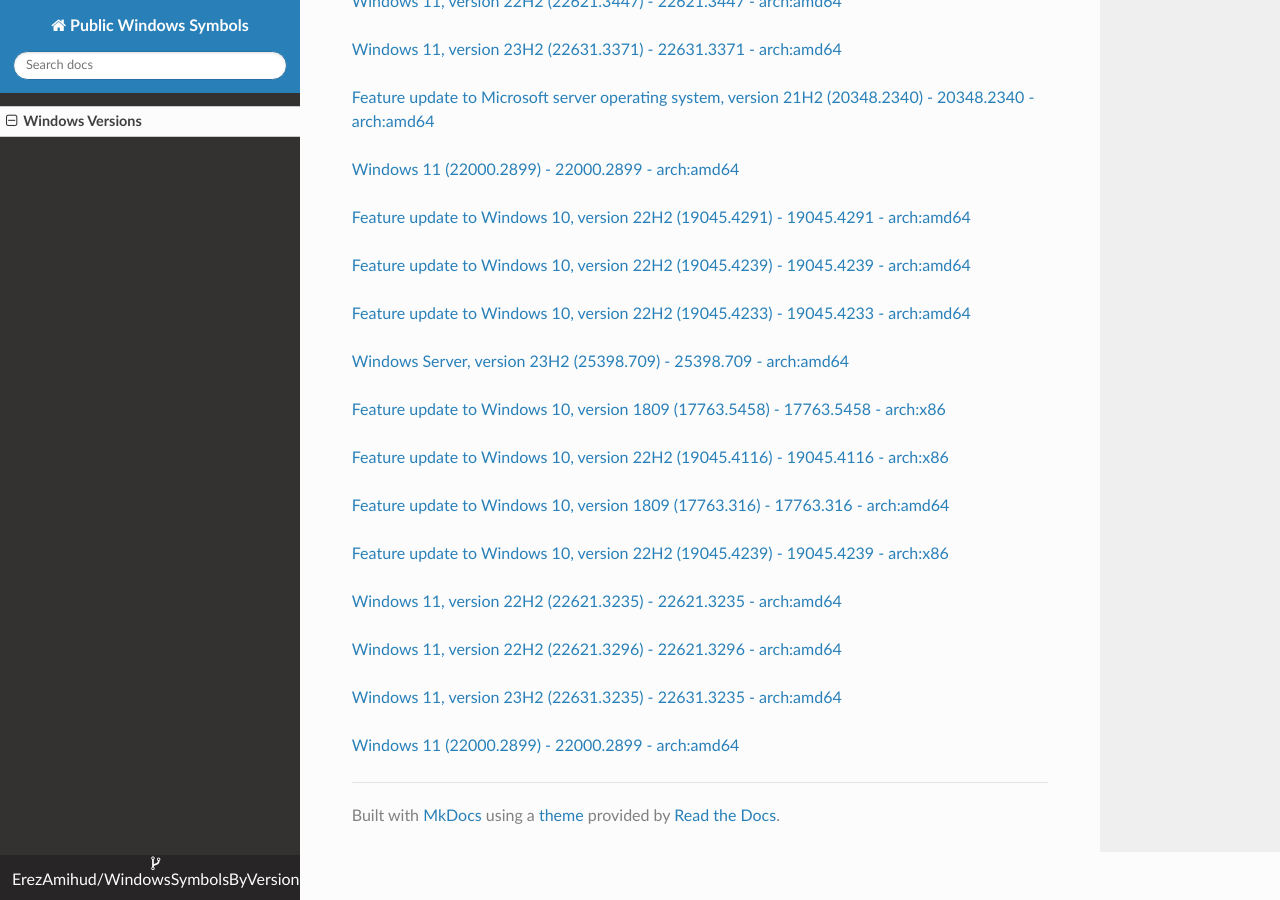
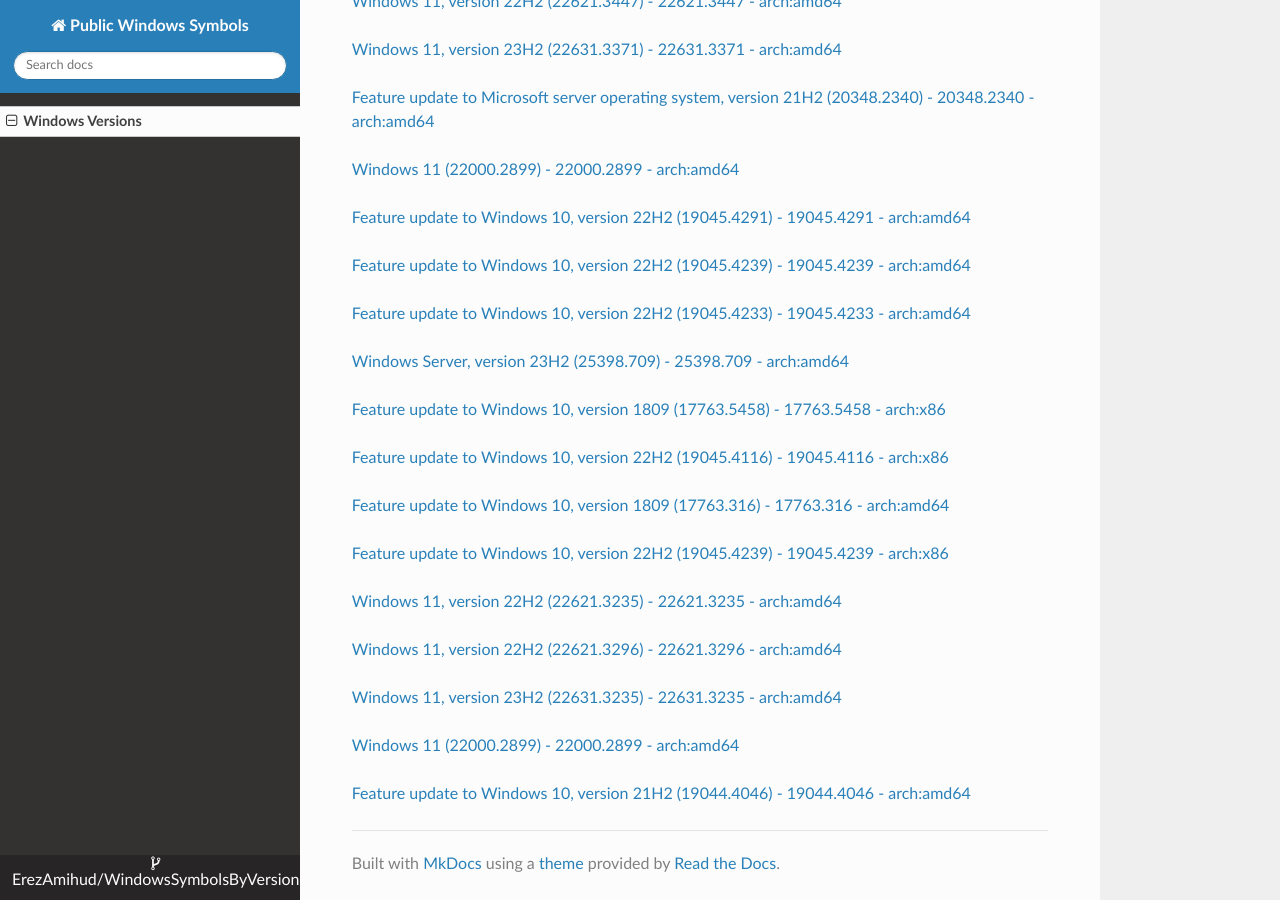
Before and after one commit to ErezAmihud/WindowsSymbolsByVersion, an MkDocs documentation site: the page built from docs/index.md, in a window 1280 px wide and 900 px high, scrolled down 16757 px. Built offline with MkDocs 1.6.1, drawn with Linux system fonts in a browser that asks for light colours; nearby versions of some CDN libraries.

Commit message:
Automated commit, add manifest for 8f378cec-5123-4340-aca9-e94c446ed27d

```diff
--- a/docs/index.md
+++ b/docs/index.md
@@ -910,3 +910,6 @@
 
 
 [Windows 11 (22000.2899) - 22000.2899 - arch:amd64](https://github.com/ErezAmihud/WindowsSymbolsByVersion/blob/main/manifests/7e8e5b90-a2cf-4d5a-95e0-475de778450b.manifest)
+
+
+[Feature update to Windows 10, version 21H2 (19044.4046) - 19044.4046 - arch:amd64](https://github.com/ErezAmihud/WindowsSymbolsByVersion/blob/main/manifests/8f378cec-5123-4340-aca9-e94c446ed27d.manifest)
```
Also changed, not shown: process_builds.json (+1 -1 lines), 1 other file.
